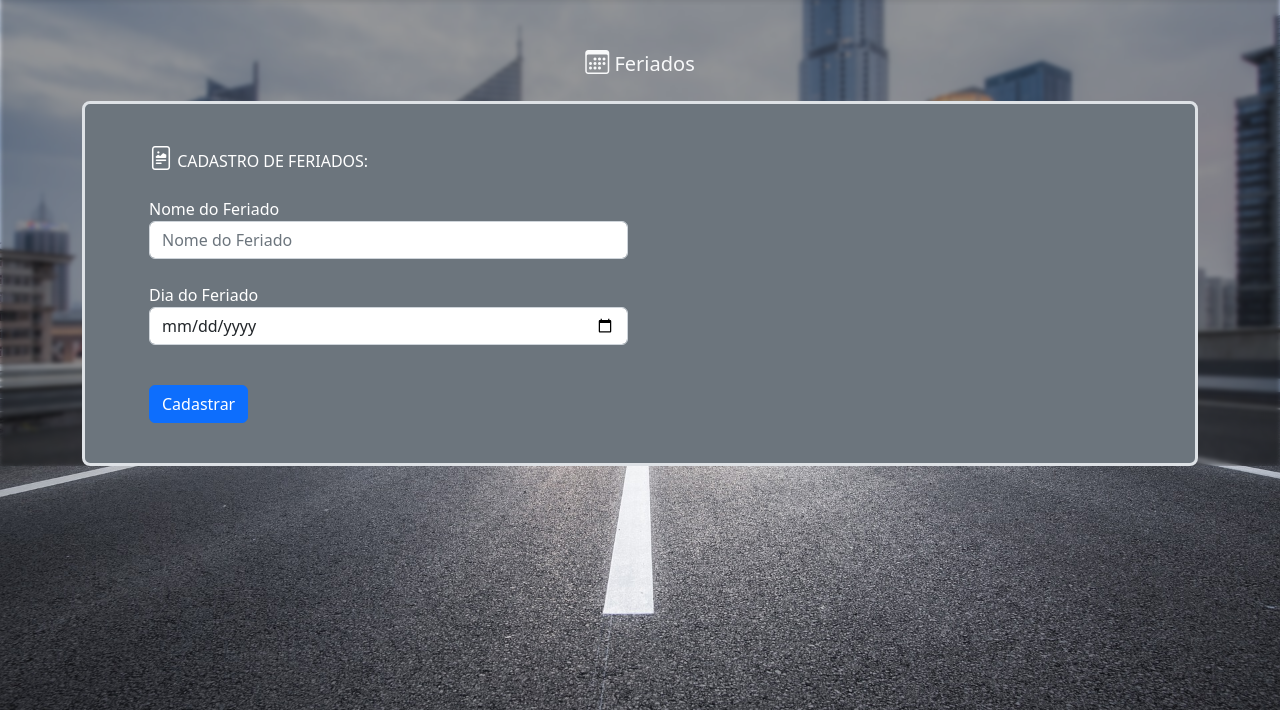
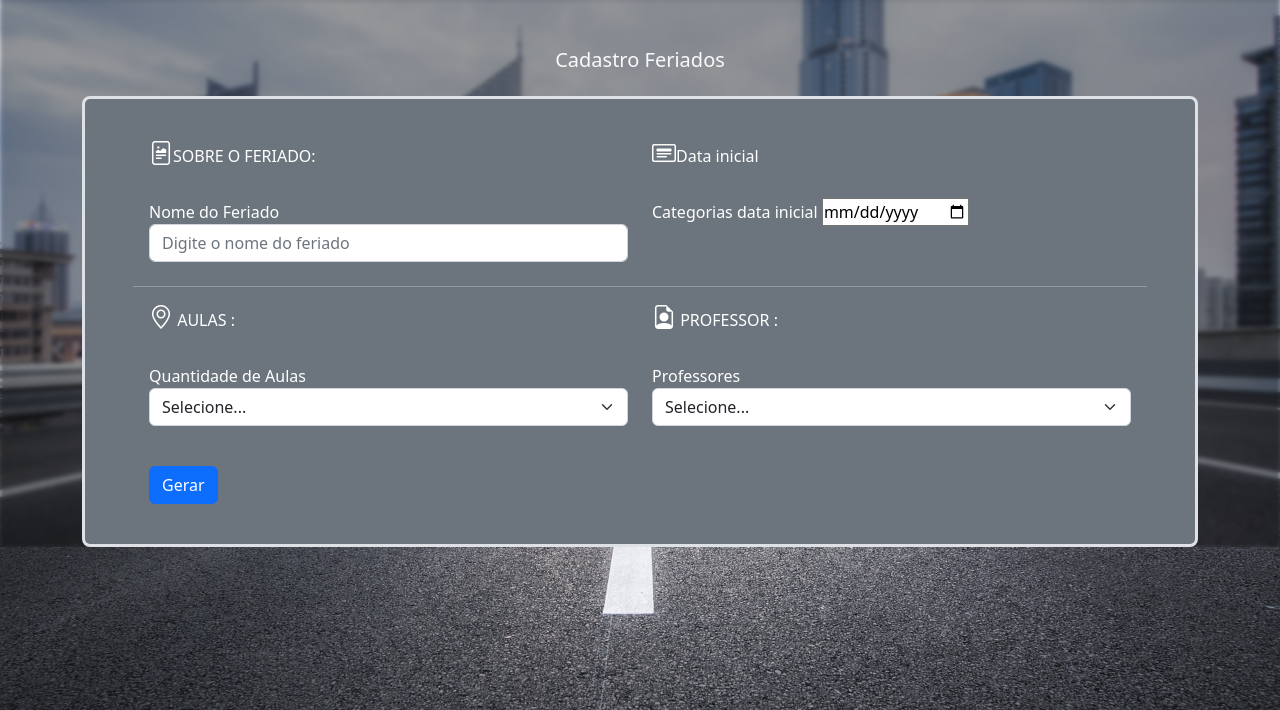
Before and after one commit to Erubbo/AutoPlanner, a PHP site: page /backend/front/cadastro_feriados.php in a window 1280 px wide. Shown: the part 90-800 px from the top of the page. Run offline with PHP 8.4, Linux system fonts and the light colour scheme; a user stored in the database is signed in; some libraries are stand-ins or nearby versions.

Commit message:
Cadastro de Feriados
Data do feriado foi autalizado para data inicial

```diff
--- a/backend/front/cadastro_feriados.php
+++ b/backend/front/cadastro_feriados.php
@@ -25,46 +25,87 @@ include '../includes/conexao.php';
 
     <div class="container">
 
-        <h5 class="text-center m-4 text-light"><i class="i bi-calendar3"" style="font-size: 1.5rem"></i> Feriados</h5>
+        <h5 class="text-center m-4 text-light">Cadastro Feriados</h5>
+
 
         <div class="text-bg-secondary p-3 border border-3 rounded-3 ">
 
             <div class="form-group m-4 mt-2">
                 <form id="form-aluno">
-                    <h6 class="m-4"><i class="bi bi-file-richtext" style="font-size: 1.5rem"></i> CADASTRO DE FERIADOS:</h6>
+
                     <div class="group m-4 ">
 
                         <div class="row ">
 
                             <div class="form-group col-md-6 ">
-                                <label for="nome">Nome do Feriado</label>
-                                <input type="text" class="form-control" id="nome" name="nome" placeholder="Nome do Feriado">
+                                <h6 class=""><i class="bi bi-file-richtext" style="font-size: 1.5rem"></i>SOBRE O FERIADO:</h6>
+                                <label class="mt-4" for="nome">Nome do Feriado</label>
+                                <input type="text" class="form-control" id="nome" name="nome" placeholder="Digite o nome do feriado">
+                            </div>
+
+                            <div class="form-group col-md-6">
+                                <h6 class=""><i class="bi bi-card-heading" style="font-size: 1.5rem"></i>Data inicial</h6>
+                                <label class="mt-4" for="uf">Categorias data inicial</label>
+                                <input type="date" class="form-feriado" aria-label="Default select example" id="feriado" name="feriado">
+
                             </div>
 
                         </div>
 
                     </div>
 
+                    <hr class="m-2">
+
                     <div class="group m-4 mt-2">
                         <div class="row ">
 
-                           <div class="form-group col-md-6 ">
-                                <label for="nome">Dia do Feriado</label>
-                                <input type="date" class="form-control" id="nome" name="nome" placeholder="Dia do Feriado">
+                            <div class="form-group col-md-6">
+                                <h6 class="mt-2"><i class="bi bi-geo-alt" style="font-size: 1.5rem"></i> AULAS :</h6>
+                                <label class="mt-4" for="uf">Quantidade de Aulas</label>
+                                <select class="form-select" aria-label="Default select example" id="uf" name="uf">
+                                    <option value="0" disabled selected>Selecione...</option>
+                                    <option value="1">1</option>
+                                    <option value="2">2</option>
+                                    <option value="3">3</option>
+                                    <option value="4">4</option>
+                                    <option value="5">5</option>
+                                    <option value="6">6</option>
+                                    <option value="7">7</option>
+                                    <option value="8">8</option>
+                                    <option value="9">9</option>
+                                    <option value="10">10</option>
+
+                                </select>
+
+                            </div>
+
+                            <div class="form-group col-md-6">
+                                <h6 class="mt-2"><i class="bi bi-file-earmark-person" style="font-size: 1.5rem"></i> PROFESSOR :</h6>
+                                <label class="mt-4" for="uf">Professores</label>
+                                <select class="form-select" aria-label="Default select example" id="uf" name="uf">
+                                    <option value="0" disabled selected>Selecione...</option>
+                                    <option value="Angelo">Ângelo</option>
+                                    <option value="Eros">Eros</option>
+                                    <option value="Gabriel">Gabriel</option>
+                                    <option value="Izabel">Izabel</option>
+                                    <option value="Jeneffer">Jeneffer</option>
+                                    <option value="Mateus">Mateus</option>
+                                    <option value="Renata">Renata</option>
+
+                                </select>
                             </div>
 
                         </div>
-
                     </div>
 
-                    <div class="form-group col-md-6">
+                    <div class="form-group col-md-12">
 
                         <div class="group m-4 mt-2">
                             <div class="row ">
 
-                                <div class="form-group col-md-6">
+                                <div class="form-group">
 
-                                    <button type="button" class="btn btn-primary mt-3" onclick="addaluno()">Cadastrar</button>
+                                    <button type="button" class="btn btn-primary mt-3" onclick="addaluno()">Gerar</button>
 
                                 </div>
 
```
